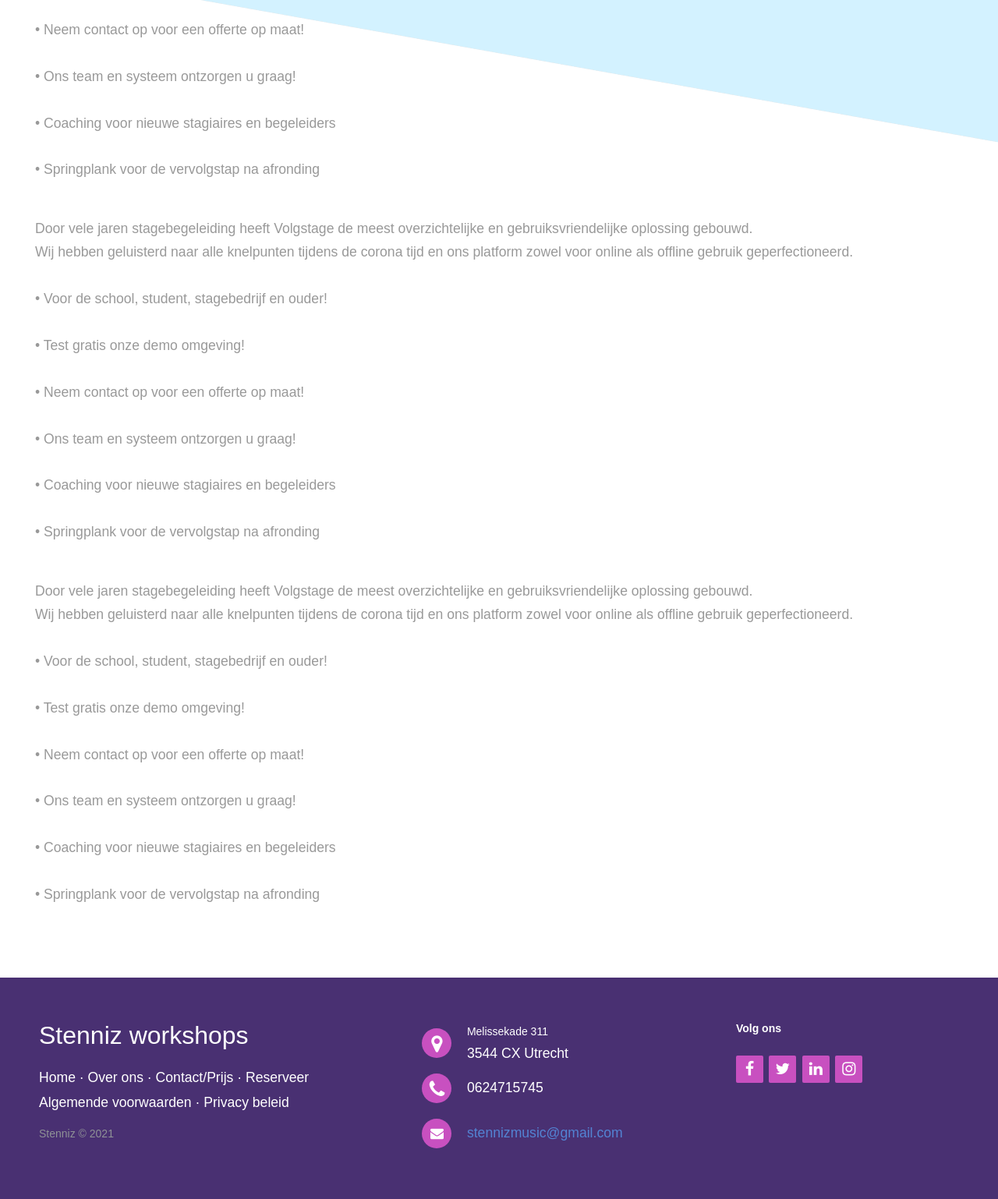
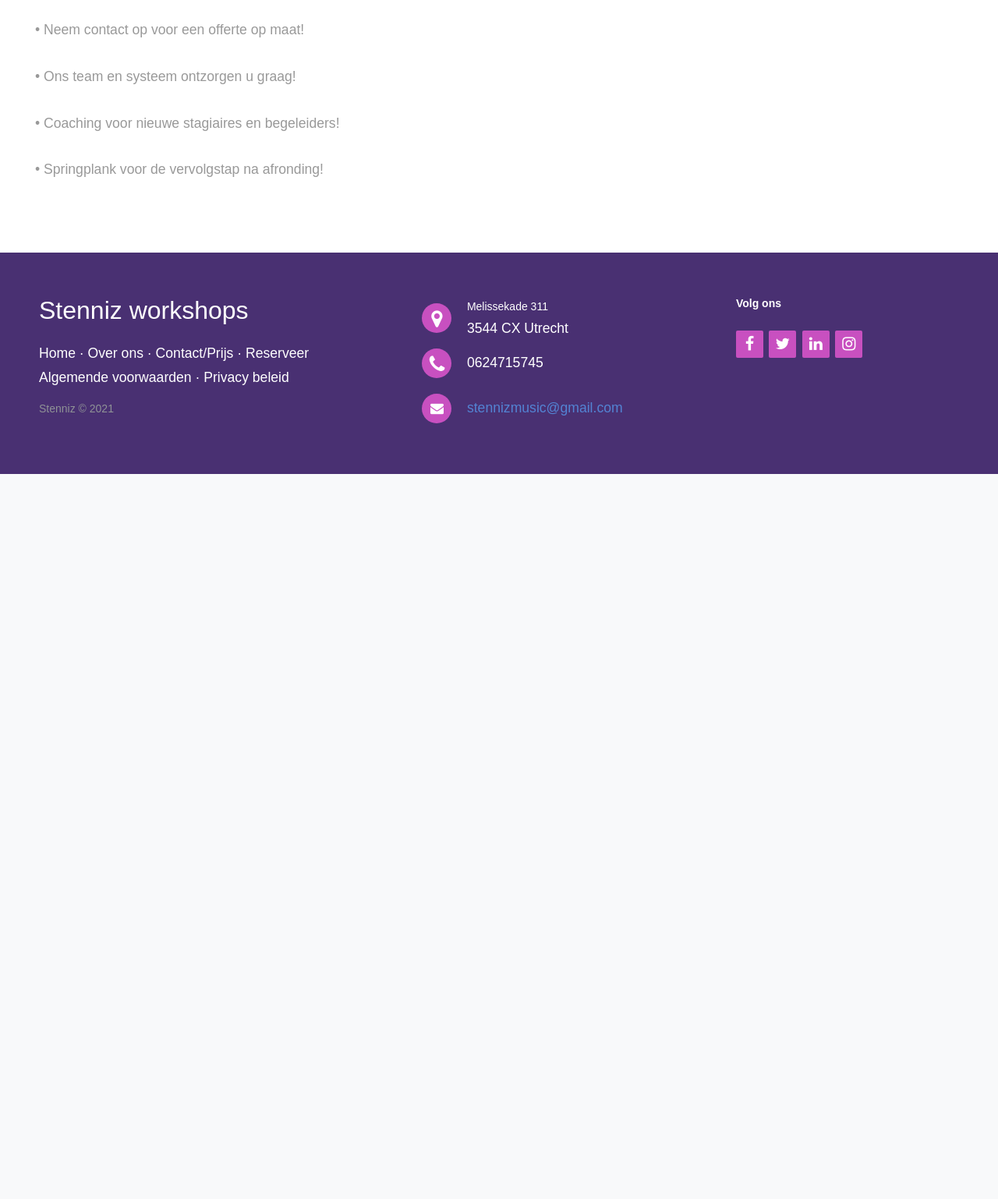
Before and after one commit to alikashev/mvc_stagesite, a PHP site: page / in a window 1280 px wide; the page is wider, and only the part inside the window is pictured. Shown: the part 457-1995 px from the top of that part at 78% size. After the commit the page ends 1065 px from the top of that part, so only its background shows below. Run offline with PHP 8.4, Linux system fonts and the light colour scheme; some libraries are stand-ins or nearby versions.

Commit message:
small changes

```diff
--- a/view/home.php
+++ b/view/home.php
@@ -10,28 +10,8 @@
       •   Test gratis onze demo omgeving! <br> <br>
       •   Neem contact op voor een offerte op maat! <br> <br>
       •   Ons team en systeem ontzorgen u graag! <br> <br>
-      •   Coaching voor nieuwe stagiaires en begeleiders<br> <br>
-      •   Springplank voor de vervolgstap na afronding <br> <br>
-    </p>
-    <p>
-      Door vele jaren stagebegeleiding heeft Volgstage de meest overzichtelijke en gebruiksvriendelijke oplossing gebouwd. <br>
-      Wij hebben geluisterd naar alle knelpunten tijdens de corona tijd en ons platform zowel voor online als offline gebruik geperfectioneerd. <br> <br>
-      •   Voor de school, student, stagebedrijf en ouder! <br> <br>
-      •   Test gratis onze demo omgeving! <br> <br>
-      •   Neem contact op voor een offerte op maat! <br> <br>
-      •   Ons team en systeem ontzorgen u graag! <br> <br>
-      •   Coaching voor nieuwe stagiaires en begeleiders<br> <br>
-      •   Springplank voor de vervolgstap na afronding <br> <br>
-    </p>
-    <p>
-      Door vele jaren stagebegeleiding heeft Volgstage de meest overzichtelijke en gebruiksvriendelijke oplossing gebouwd. <br>
-      Wij hebben geluisterd naar alle knelpunten tijdens de corona tijd en ons platform zowel voor online als offline gebruik geperfectioneerd. <br> <br>
-      •   Voor de school, student, stagebedrijf en ouder! <br> <br>
-      •   Test gratis onze demo omgeving! <br> <br>
-      •   Neem contact op voor een offerte op maat! <br> <br>
-      •   Ons team en systeem ontzorgen u graag! <br> <br>
-      •   Coaching voor nieuwe stagiaires en begeleiders<br> <br>
-      •   Springplank voor de vervolgstap na afronding <br> <br>
+      •   Coaching voor nieuwe stagiaires en begeleiders!<br> <br>
+      •   Springplank voor de vervolgstap na afronding!<br> <br>
     </p>
   </div>
 </div>
--- a/view/sidebar.php
+++ b/view/sidebar.php
@@ -38,7 +38,7 @@ $account = new Account();
     <nav class="navbar navbar-expand-lg navbar-light bg-light">
         <div class="container-fluid">
 
-            <img class="logo" src="<?= SERVER_URL ?>/assets/img/logo.png" alt="">
+            <img class="logo" src="<?= SERVER_URL ?>/assets/img/logo.svg" alt="">
             <div class="collapse navbar-collapse" id="navbarSupportedContent">
                 <ul class="navitem list-unstyled components">
                 <li><a href="<?= SERVER_URL ?>/">Home</a></li>
```
Also changed, not shown: assets/img/logo.png (deleted), assets/img/logo.svg (added), assets/img/test.png (deleted), 1 other file.
